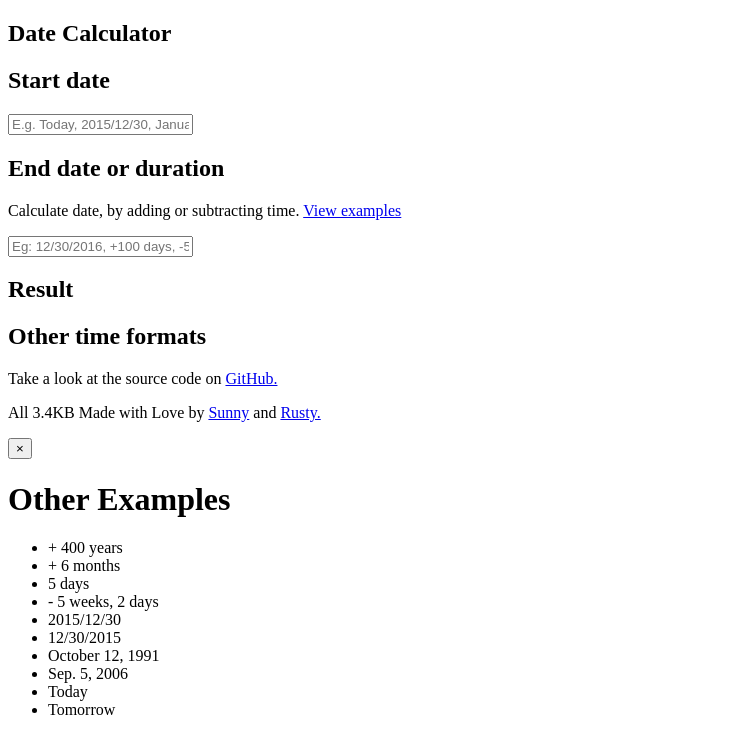
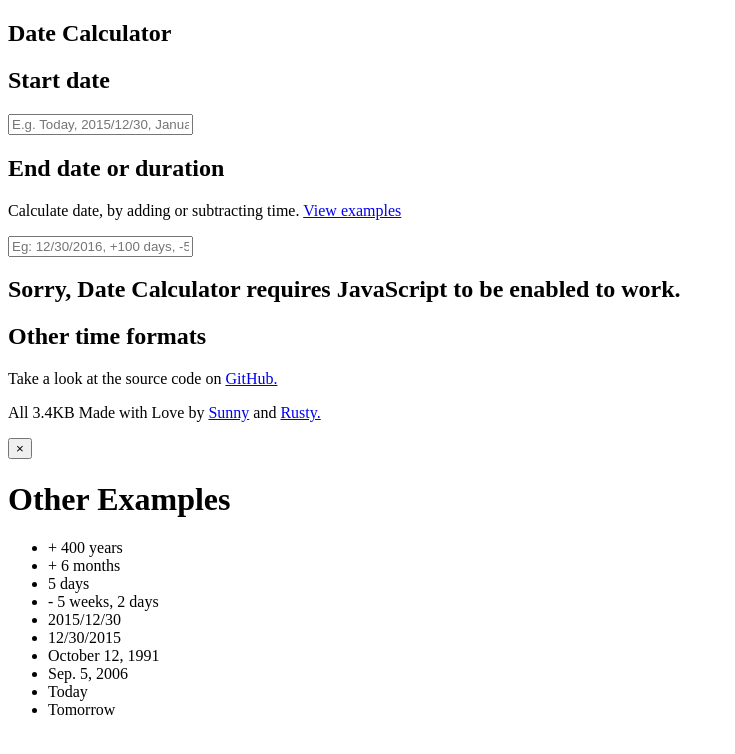
Before and after one commit to sunmockyang/date-calculator, a plain HTML site: page date-calculator.html in a window 1280 px wide. Shown: the whole page, without its empty margins (0-735 px from the left). Drawn offline with Linux system fonts and the light colour scheme.

Commit message:
Add message if Javascript is disabled
- Sorry, Date Calculator requires JavaScript to be enabled to work.

```diff
--- a/date-calculator.html
+++ b/date-calculator.html
@@ -31,7 +31,7 @@
 	</section>
 	<section>
 		<div class="result-header">
-			<h1 id="result1">Result</h1>
+			<h1 id="result1">Sorry, Date Calculator requires JavaScript to be enabled to work.</h1>
 			<p id="sub"></p>
 		</div>
 		<div class="result-formats hidden" id="otherSection">
```
